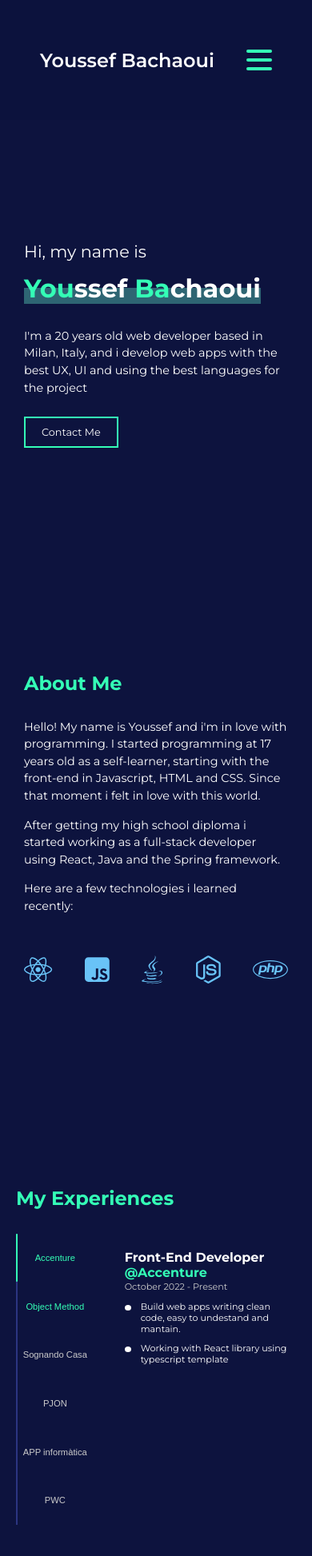
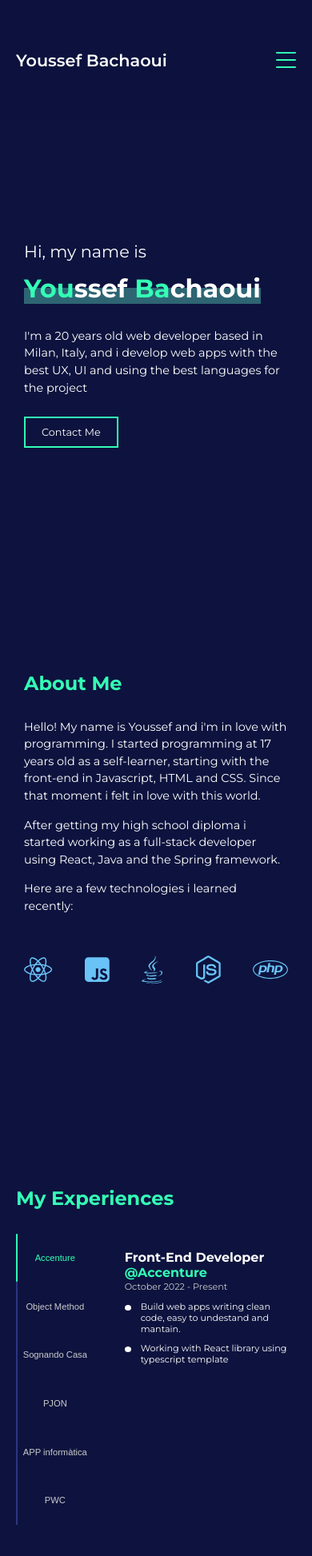
Before and after one commit to YOUBCH/MyPortfolio, a React (Create React App) app: page / in a window 390 px wide. Shown: the top 1946 px of the page at 80% size. Built offline with nearby package versions, Linux system fonts and the light colour scheme.

Commit message:
fixed header style on mobile view

```diff
--- a/src/components/experience/Experience.js
+++ b/src/components/experience/Experience.js
@@ -42,7 +42,7 @@ function Experience() {
             Accenture
           </button>
           <button
-            className="company-btn active"
+            className="company-btn"
             name="object-method"
             onClick={(e) => selectCompany(e)}
           >
--- a/src/components/header/Header.css
+++ b/src/components/header/Header.css
@@ -109,11 +109,11 @@ ol.navbar {
 @media (max-width: 768px) {
 
     .header-container{
-        padding: 0 50px;
+        padding: 0 20px;
     }
 
     .logo-label {
-        font-size: 1.5rem;
+        font-size: 1.3rem;
     }
 
     .navbar-container {
@@ -154,8 +154,8 @@ ol.navbar {
         transform: translateY(-100px);
         transition: .6s ease-in-out;
         transition-delay: 200ms;
-        height: 26px;
-        width: 32px;
+        height: 20px;
+        width: 25px;
         top: 17px;
         left: 20px;
         z-index: 2;
@@ -166,7 +166,7 @@ ol.navbar {
 
     .hamburger-lines .line {
         display: block;
-        height: 4px;
+        height: 2px;
         width: 100%;
         border-radius: 10px;
         background: var(--green);
```
